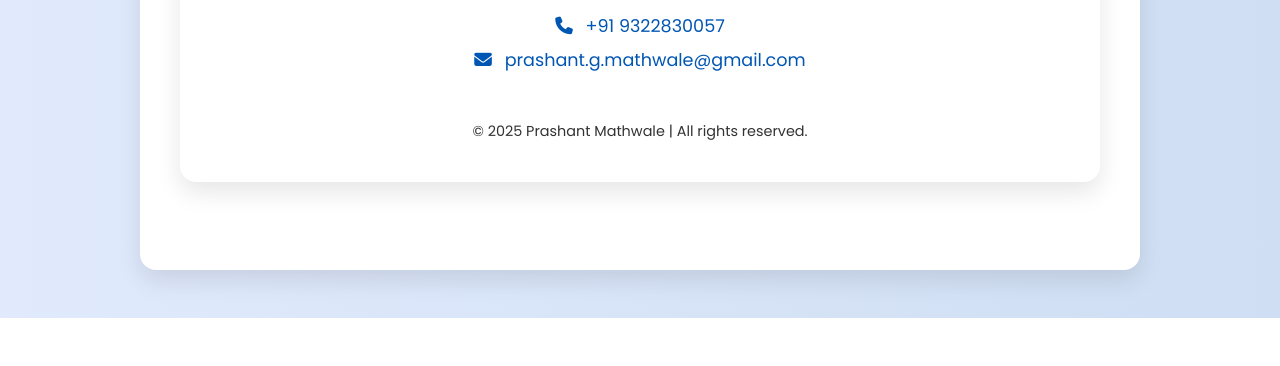
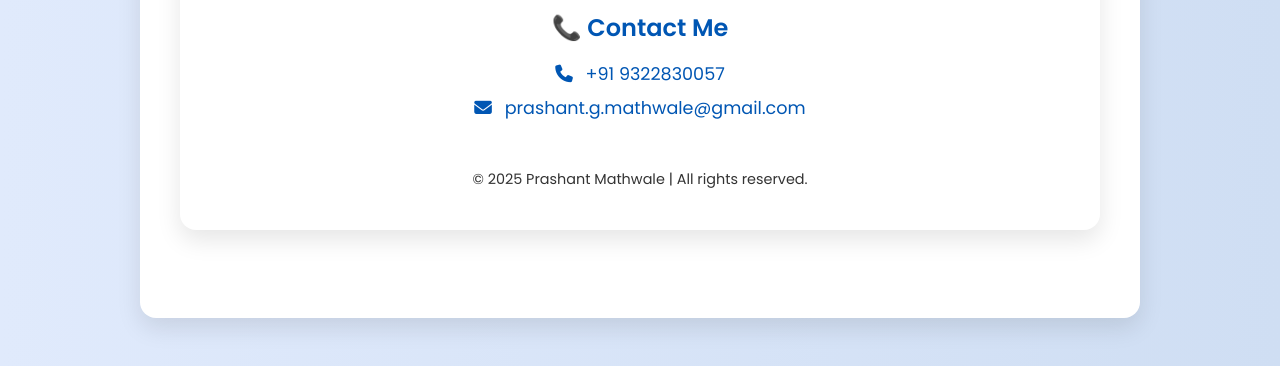
Before and after one commit to Prashant-Mathwale/My-Portfolio, a plain HTML site: page index.html in a window 1280 px wide. Shown: the part 517-883 px from the top of the page. Before the commit the page ends 835 px from the top, so only its background shows below. Drawn offline with Linux system fonts and the light colour scheme.

Commit message:
Update styles.css

```diff
--- a/styles.css
+++ b/styles.css
@@ -151,6 +151,10 @@ body.dark-mode .grid-links a:hover {
 .contact-section a:hover {
   text-decoration: underline;
 }
+.contact-section {
+  margin-top: 3rem; /* Pushes the section downward */
+}
+
 body.dark-mode .contact-section i,
 body.dark-mode .contact-section a {
   color: var(--accent-dark);
```
